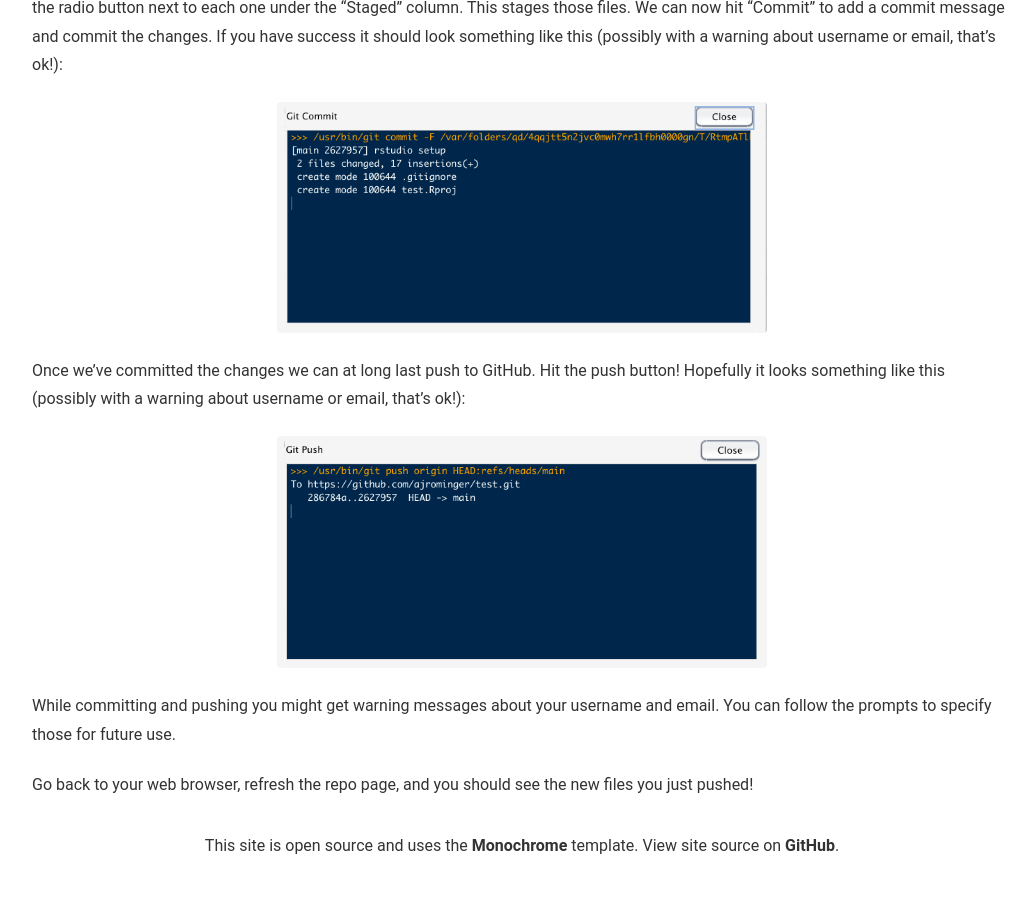
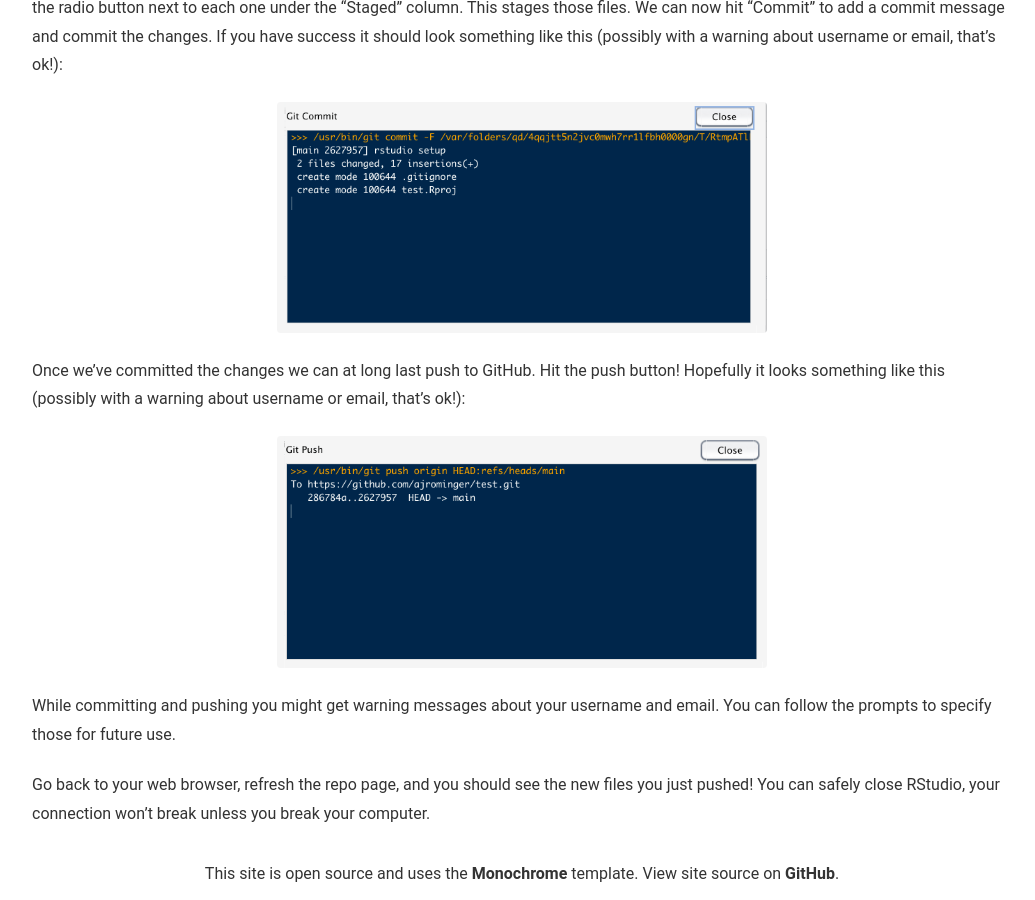
Before and after one commit to fundamentals-eDNA/fundamentals-eDNA.github.io, a Jekyll site: the page built from _posts/2021-02-01-rstudio_github.md, in a window 1280 px wide and 900 px high, scrolled down 5074 px. Shown: the whole window, without its empty margins (118-1153 px from the left). Built offline with Jekyll 4.4.1, drawn with Linux system fonts in a browser that asks for light colours; before the commit the page ends 5945 px from its top, so only the background shows below that; some of the changed text lies outside the part shown.

```diff
--- a/_posts/2021-02-01-rstudio_github.md
+++ b/_posts/2021-02-01-rstudio_github.md
@@ -111,4 +111,4 @@
 
 While committing and pushing you might get warning messages about your username and email. You can follow the prompts to specify those for future use.
 
-Go back to your web browser, refresh the repo page, and you should see the new files you just pushed!
+Go back to your web browser, refresh the repo page, and you should see the new files you just pushed!  You can safely close RStudio, your connection won't break unless you break your computer.
```
Also changed, not shown: other parts of _posts/2021-02-01-rstudio_github.md (+1 -1 lines).
